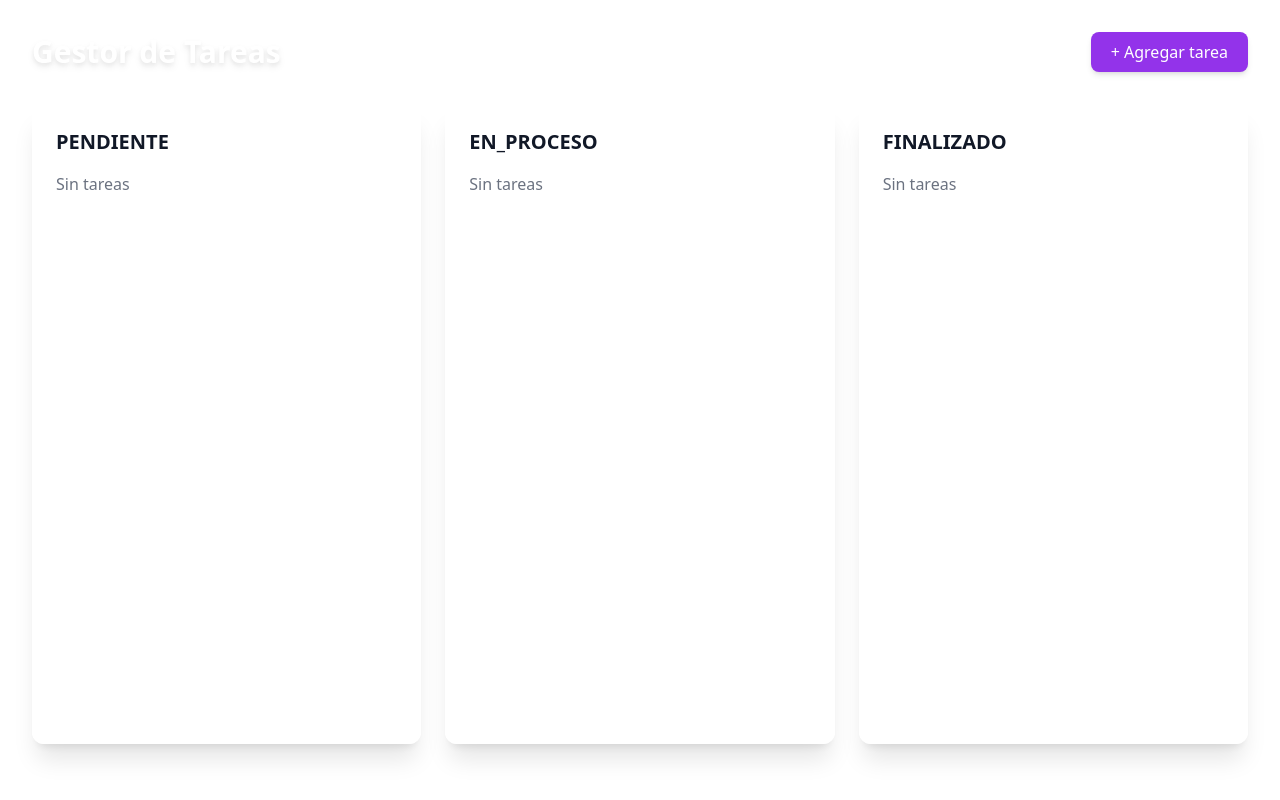
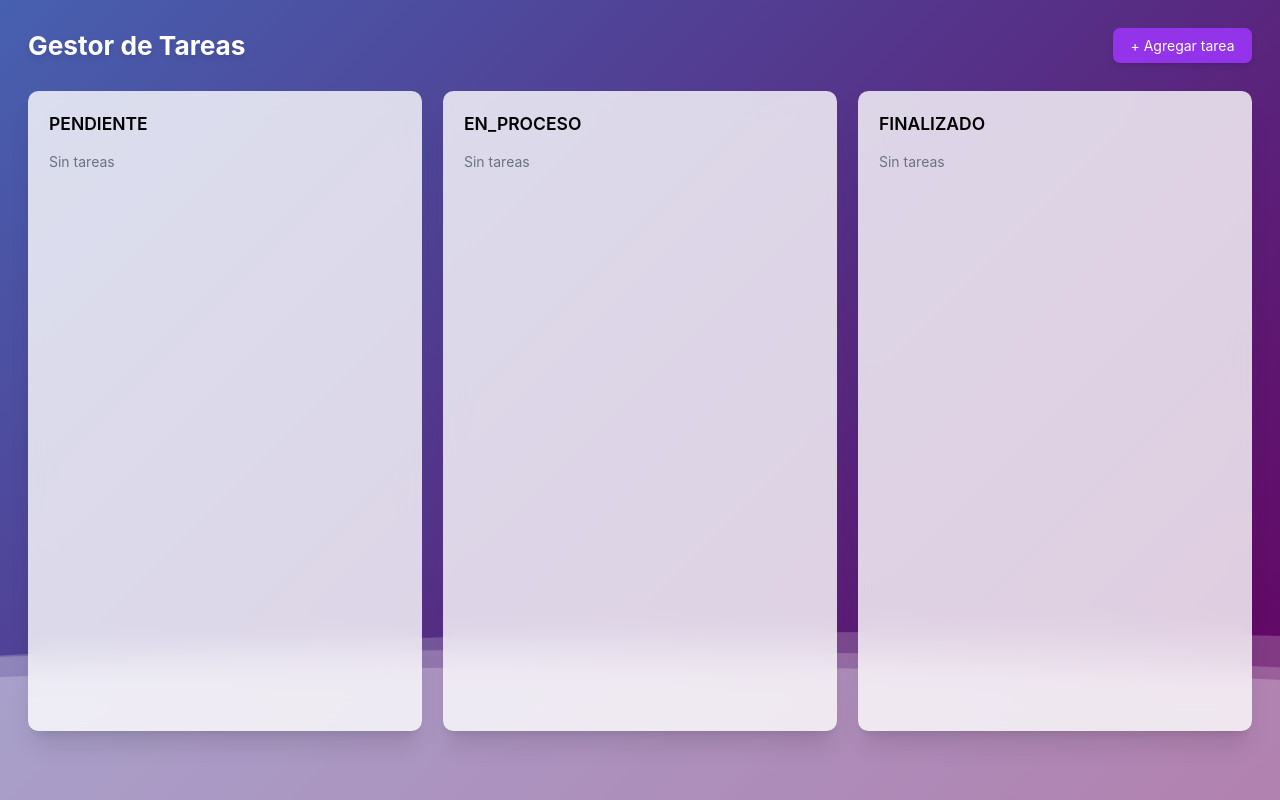
Before and after one commit to Yarissa21/MiniProyecto_GestorDeTareas, a React app in the folder frontend/: page / in a window 1280 px wide. Built offline with nearby package versions, Linux system fonts and the light colour scheme; the HTML template or start-up script is replaced by a standard one.

Commit message:
Se arreglo el diseño
Se arreglo algunos errores de diseño

```diff
--- a/frontend/package.json
+++ b/frontend/package.json
@@ -28,7 +28,7 @@
     "eslint-plugin-react-hooks": "^7.0.1",
     "eslint-plugin-react-refresh": "^0.4.24",
     "globals": "^16.5.0",
-    "postcss": "^8.5.6",
+    "postcss": "^8.5.8",
     "tailwindcss": "^3.4.19",
     "typescript": "~5.9.3",
     "typescript-eslint": "^8.48.0",
--- a/frontend/src/App.tsx
+++ b/frontend/src/App.tsx
@@ -82,7 +82,7 @@ function App() {
       })
       .catch((err) => {
         console.error("Error al crear tarea:", err);
-        setErrorTitulo("Hubo un error al crear la tarea.");
+        setErrorTitulo("Hubo un error al crear la tarea. (No hay backend XD, no te asustes)");
       });
   };
 
@@ -130,7 +130,14 @@ function App() {
   };
 
   return (
-    <div className="min-h-screen p-8">
+    <div className="relative min-h-screen p-8 overflow-hidden">
+
+      <div className="wave"></div>
+      <div className="wave"></div>
+      <div className="wave"></div>
+
+      <div className="relative z-10">
+
         <div className="flex justify-between items-center mb-8">
           <h1 className="text-3xl font-bold text-white drop-shadow-md">
             Gestor de Tareas
@@ -155,9 +162,10 @@ function App() {
           {renderColumna("EN_PROCESO")}
           {renderColumna("FINALIZADO")}
         </div>
+      </div>
 
       {showModal && (
-        <div className="fixed inset-0 bg-black/40 flex items-center justify-center">
+        <div className="fixed inset-0 bg-black/40 flex items-center justify-center z-20">
           <div className="bg-white rounded-xl p-8 w-full max-w-md shadow-2xl">
             <h2 className="text-2xl font-semibold mb-4">Nueva tarea</h2>
 
@@ -220,6 +228,7 @@ function App() {
           </div>
         </div>
       )}
+
     </div>
   );
 }
--- a/frontend/src/index.css
+++ b/frontend/src/index.css
@@ -2,18 +2,87 @@
 @tailwind components;
 @tailwind utilities;
 
-/* Base global */
+@import url('https://fonts.googleapis.com/css2?family=Inter:wght@300;400;500;600;700&display=swap');
+
 :root {
-  font-family: system-ui, -apple-system, Segoe UI, Roboto, Arial, sans-serif;
+  --font-size: 14px;
+  --font-family: 'Inter', -apple-system, BlinkMacSystemFont, 'Segoe UI', Roboto, sans-serif;
 }
 
-html,
-body {
-  height: 100%;
+html {
+  font-size: var(--font-size);
+  font-family: var(--font-family);
 }
 
 body {
   margin: 0;
-  background: #ffffff;
-  color: #111827; /* gray-900 */
+  overflow-x: hidden;
+  background: linear-gradient(
+    315deg,
+    rgba(101,0,94,1) 3%,
+    rgba(60,132,206,1) 38%,
+    rgba(48,238,226,1) 68%,
+    rgba(255,25,25,1) 98%
+  );
+  background-size: 400% 400%;
+  background-attachment: fixed;
+  animation: gradient 15s ease infinite;
 }
+
+@keyframes gradient {
+  0% { background-position: 0% 0%; }
+  50% { background-position: 100% 100%; }
+  100% { background-position: 0% 0%; }
+}
+
+.wave {
+  background: rgb(255 255 255 / 25%);
+  border-radius: 1000% 1000% 0 0;
+  position: fixed;
+  width: 200%;
+  height: 12em;
+  animation: wave 10s -3s linear infinite;
+  opacity: 0.8;
+  bottom: 0;
+  left: 0;
+  z-index: 0;
+  pointer-events: none;
+}
+
+.wave:nth-of-type(2) {
+  bottom: -1.25em;
+  animation: wave 18s linear reverse infinite;
+}
+
+.wave:nth-of-type(3) {
+  bottom: -2.5em;
+  animation: wave 20s -1s reverse infinite;
+  opacity: 0.9;
+}
+
+@keyframes wave {
+  0% { transform: translateX(0); }
+  25% { transform: translateX(-25%); }
+  50% { transform: translateX(-50%); }
+  75% { transform: translateX(-25%); }
+  100% { transform: translateX(0); }
+}
+
+@keyframes slideRightPro {
+  0% { transform: translateX(-120px) scale(0.92) rotate(-2deg); opacity: 0; }
+  60% { transform: translateX(12px) scale(1.02) rotate(1deg); opacity: 1; }
+  100% { transform: translateX(0) scale(1) rotate(0); }
+}
+
+.animate-slide-right {
+  animation: slideRightPro 0.55s cubic-bezier(0.22, 1, 0.36, 1);
+}
+
+@keyframes dropPulse {
+  0% { box-shadow: 0 0 0 0 rgba(79,70,229,0.5); }
+  100% { box-shadow: 0 0 0 14px rgba(79,70,229,0); }
+}
+
+.drop-pulse {
+  animation: dropPulse 0.45s ease-out;
+}
```
Also changed, not shown: 1 other file (tests, documents, lock files or other folders). Lines whose indentation alone changed are shown as unchanged.
